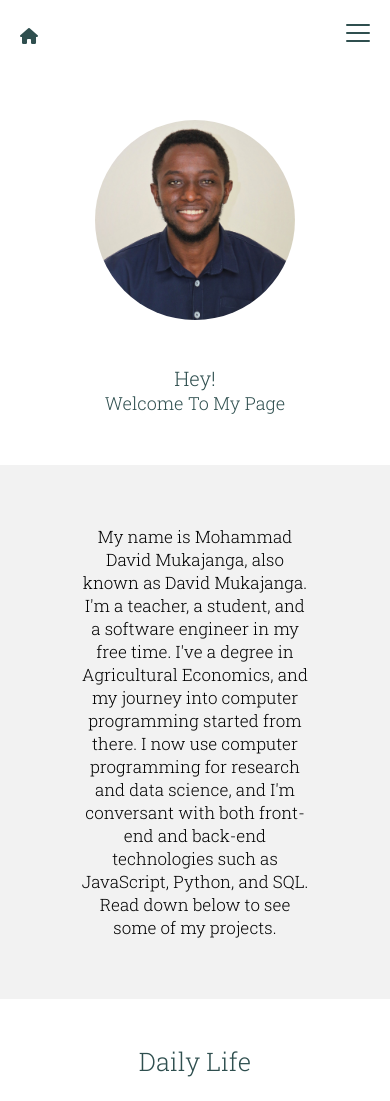
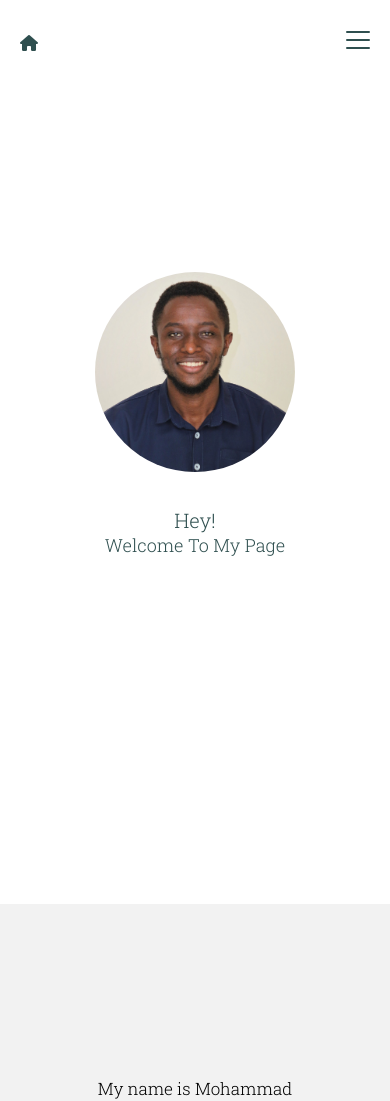
Before and after one commit to DavidMbelwa/personal_website, a plain HTML site: page index.html in a window 390 px wide. Shown: the top 1101 px of the page. Drawn offline with nearby package versions, Linux system fonts and the light colour scheme; a web font is replaced by a local one.

Commit message:
Standardized the height of sections.

```diff
--- a/resources/css/index.css
+++ b/resources/css/index.css
@@ -34,17 +34,25 @@
         width: 100%;
     }
 
+    body
+    {
+        display: block;
+        height: 100vh;
+    }
+
 
     /* Top Nav : The Home Button */
+
     .top_nav {
         display: flex;
         align-items: center;
         justify-content: space-between;
         width: 100%;
-        height: 70px;
+        height: 10%;
         font-family: 'Roboto Slab';
         font-size: 16px;
         padding: 20px 0;
+        /* border: 1px solid blue; */
     }
 
     .top_nav i
@@ -180,23 +188,28 @@
 
     section
     {
+        display: flex;
+        flex-direction: column;
+        justify-content: center;
         margin-top: 30px;
         margin-bottom: 30px;
         font-family: 'Roboto Slab';
         font-weight: 300;
         font-size: 17px;
         text-align: center;
+        height: 90vh;
     }
 
     section h2
     {
         font-weight: 300;
         color: darkslategray;
+        margin-top: 20px;
     }
 
     section p
     {
-        padding: 30px 40px;
+        padding: 20px 40px;
     }
 
     section button
@@ -219,18 +232,15 @@
 
 
     /* The Welcome Section */
-    #welcome
-    {
-        display: flex;
-        flex-direction: column;
-        justify-content: center;
-        align-items: center;
+
+    /* #welcome */
+    /* {
         height: 100%;
         margin-top: 20px;
         position: relative;
-        /* border: 1px solid red; */
+        border: 1px solid red;
         padding: 20px 0;
-    }
+    } */
 
     #welcome-img
     {
@@ -256,7 +266,7 @@
         font-family: 'Roboto Slab';
         font-weight: 400;
         font-size: 18px;
-        margin: 30px 0 0 0;
+        margin: 20px 0 0 0;
     }
 
     #welcome #head
@@ -308,6 +318,11 @@
         background-color: hsl(0, 0%, 95%);
     }
 
+    #coding h2
+    {
+        margin-top: 50px;
+    }
+
 
 }
 
```
